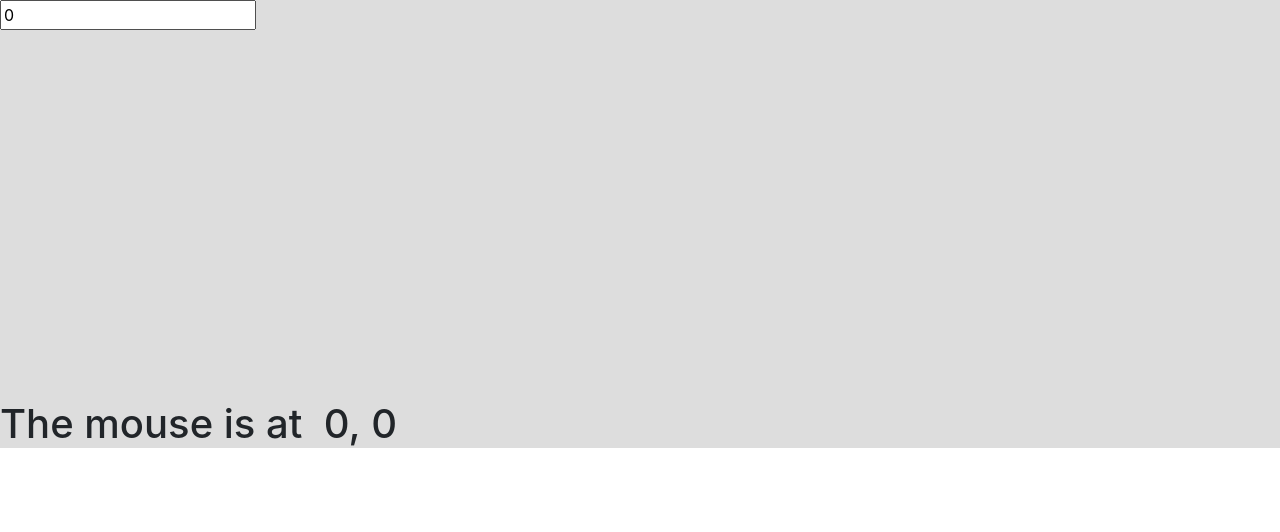
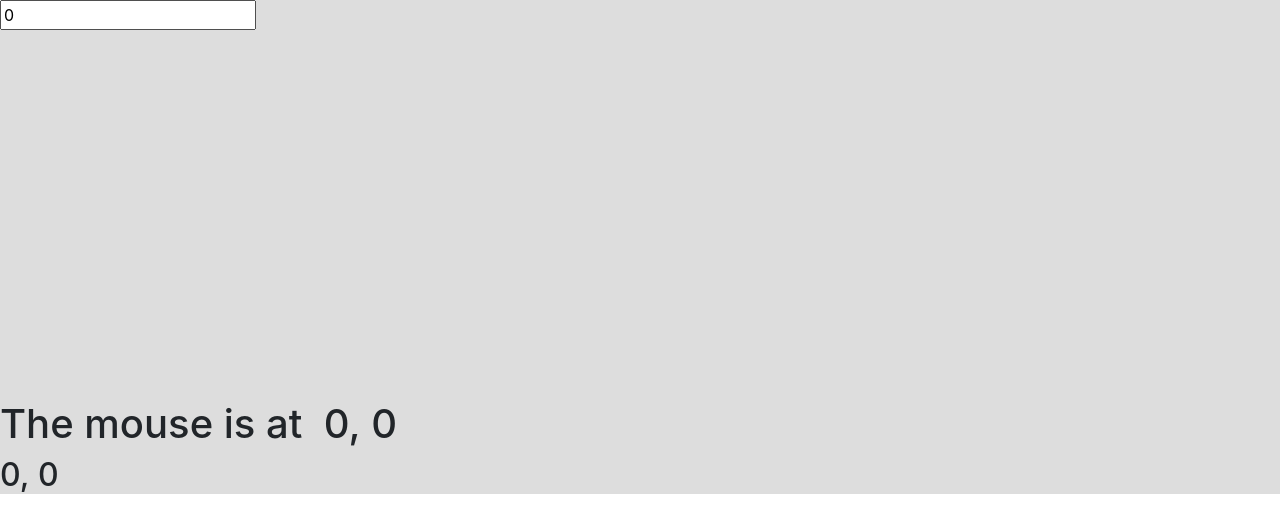
Before and after one commit to ykzhukian/js-note, a React app: page / in a window 1280 px wide. Shown: the top 532 px of the page. Built offline with nearby package versions, Linux system fonts and the light colour scheme.

Commit message:
withmouserenderprop

```diff
--- a/src/js/components/App.jsx
+++ b/src/js/components/App.jsx
@@ -1,6 +1,7 @@
 import React, { Component } from 'react';
 import ControlledComponent from './ReactDoc/ControlledComponent';
 import withMouse from './ReactDoc/HOCWithMouse';
+import WithMouse from './ReactDoc/RenderPropWithMouse';
 
 class App extends Component {
 
@@ -10,7 +11,6 @@ class App extends Component {
 
   render() {
     const { x, y } = this.props.mouse;
-    console.log(this.props);
     return (
       <div className="wrapper">
         <ControlledComponent />
@@ -20,6 +20,14 @@ class App extends Component {
           ,&nbsp;
           {y}
         </h1>
+        <WithMouse render={({ x: px, y: py }) => (
+          <h2>
+            {px}
+            ,&nbsp;
+            {py}
+          </h2>
+        )}
+        />
       </div>
     );
   }
--- a/src/js/components/ReactDoc/RenderPropWithMouse.jsx
+++ b/src/js/components/ReactDoc/RenderPropWithMouse.jsx
@@ -1,7 +1,28 @@
 import React from 'react';
+import PropTypes from 'prop-types';
 
-const RenderPropWithMouse = (props) => {
+class RenderPropWithMouse extends React.Component {
 
+  state = { x: 0, y: 0 }
+
+  handleMouseMove = (event) => {
+    this.setState({
+      x: event.clientX,
+      y: event.clientY
+    });
+  }
+
+  render() {
+    return (
+      <div style={{ height: '100%' }} onMouseMove={this.handleMouseMove}>
+        {this.props.render(this.state)}
+      </div>
+    );
+  }
 }
 
+RenderPropWithMouse.propTypes = {
+  render: PropTypes.func.isRequired
+};
+
 export default RenderPropWithMouse;
```
Also changed, not shown: 1 other file (tests, documents, lock files or other folders).
